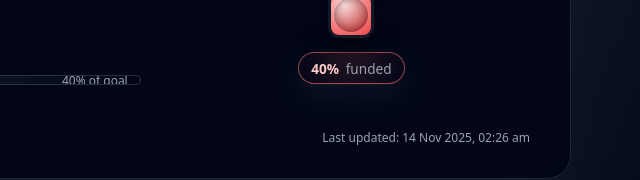
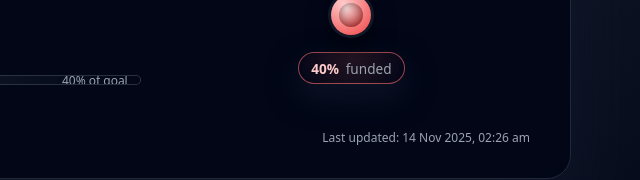
Before and after one commit to datGPT/deposit-progress, a plain HTML site: page index.html in a window 1280 px wide. Shown: the part 454-634 px from the top of the page, 519-1159 px from the left. Drawn offline with Linux system fonts and the light colour scheme.

Commit message:
Update index.html

```diff
--- a/index.html
+++ b/index.html
@@ -162,12 +162,12 @@
       gap: 0;
     }
 
-    /* Tick marks container (aligned with stem height) */
+/* Tick marks container (aligned with INNER stem height) */
 .thermo-ticks {
   position: absolute;
   left: -45px;
-      top: 38px;          /* matches stem bottom offset */
-      height: 170px;      /* same as stem height */
+  top: 36px;        /* align with inner stem top */
+  height: 162px;    /* same as inner stem height (170 - 2*4px padding) */
   width: 40px;
   pointer-events: none;
 }
@@ -187,11 +187,12 @@
   background: #4b5563;
 }
 
+
     /* Bulb – smaller now */
     .thermo-bulb {
       width: 40px;
       height: 40px;
-      border-radius: 20%;
+      border-radius: 50%;
       background: radial-gradient(circle at 30% 20%, #fecaca, var(--accent));
       display: flex;
       align-items: center;
@@ -204,8 +205,8 @@
     }
 
     .thermo-bulb-inner {
-      width: 34px;
-      height: 34px;
+      width: 24px;
+      height: 24px;
       border-radius: 50%;
       background: radial-gradient(circle at 30% 20%, #fee2e2, #b91c1c);
       box-shadow: inset 0 0 10px rgba(0, 0, 0, 0.35);
```
Lines whose indentation alone changed are shown as unchanged.
